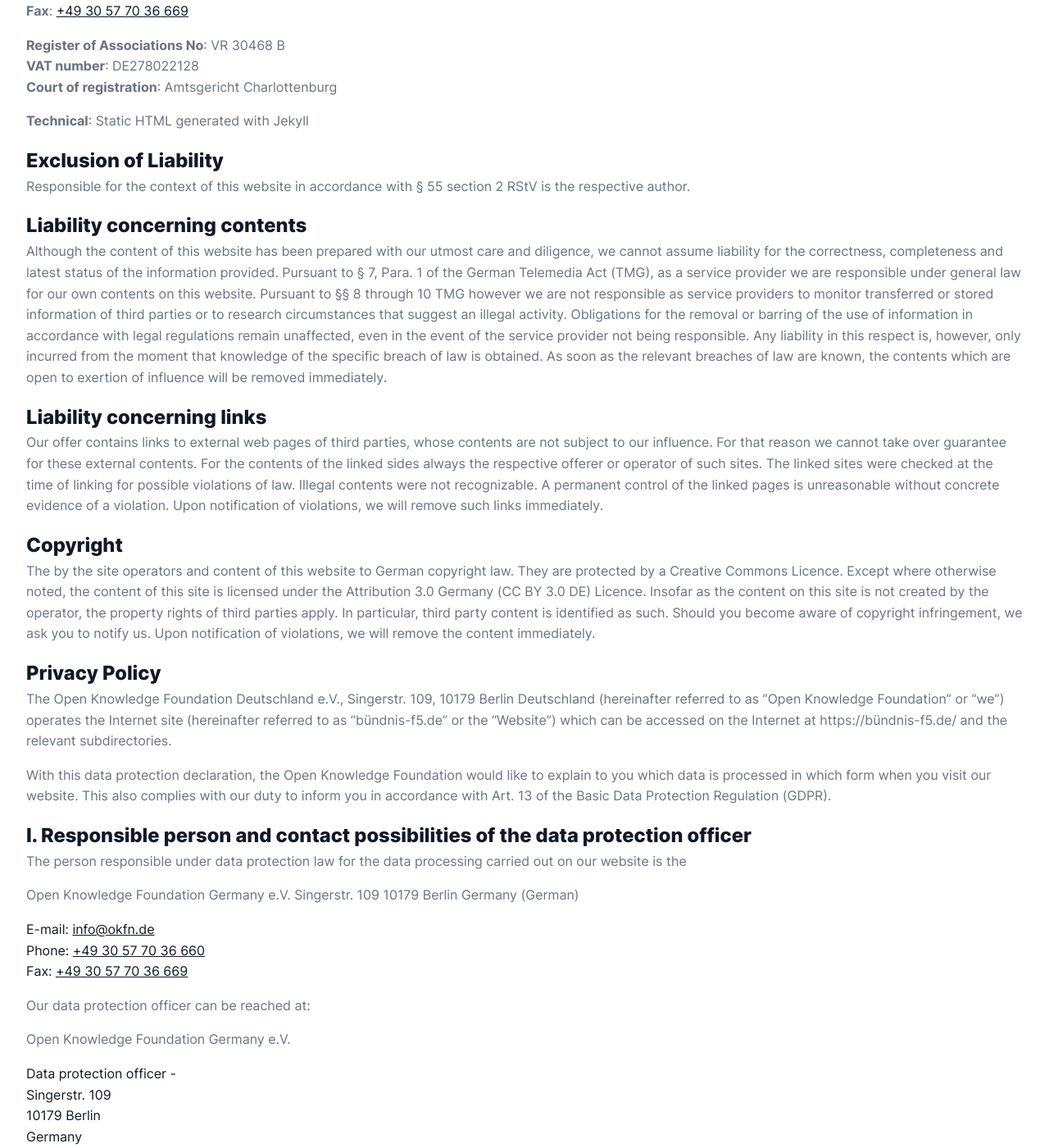
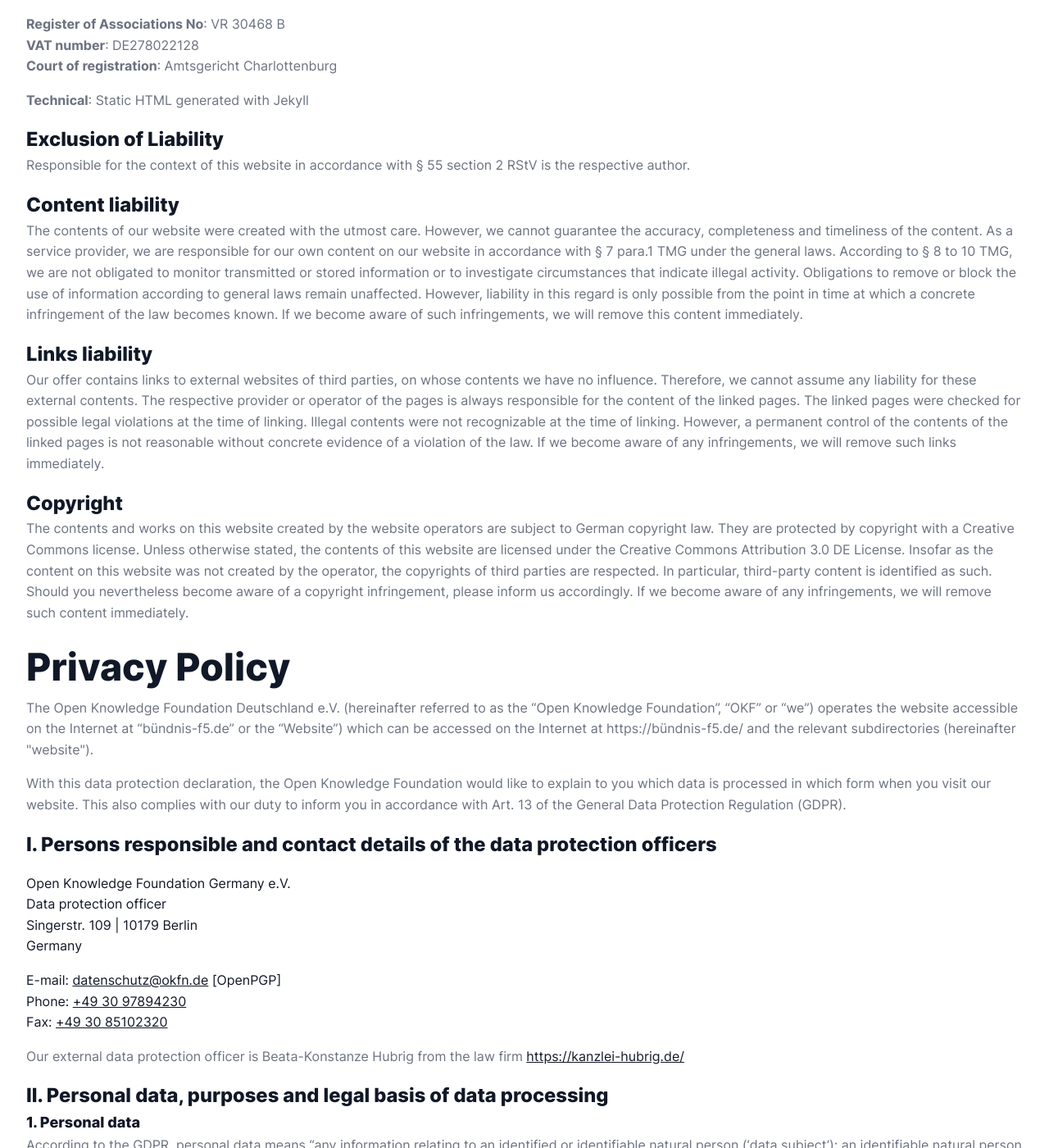
Before and after one commit to okfde/buendnis-f5, a Jekyll site: the page built from impressum.html, in a window 1280 px wide and 1400 px high, scrolled down 486 px. Shown: the whole window at 82% size. Built offline with Jekyll 4.4.1, drawn with Linux system fonts in a browser that asks for light colours; some of the changed text lies outside the part shown.

Commit message:
Update impressum.html

```diff
--- a/impressum.html
+++ b/impressum.html
@@ -7,18 +7,17 @@
     <div class="wrapper">
         <h2>Impressum</h2>
         <p>
-            <strong>Addresse</strong>
+            <strong>Address</strong>
         <address>
             Open Knowledge Foundation Germany e.V.<br />
-            Singerstr. 109<br />
-            10179 Berlin<br />
+            Singerstr. 109 | 10179 Berlin<br />
             Germany<br />
         </address>
         </p>
 
         <p><strong>E-mail</strong>: <a href="mailto:info@okfn.de">info@okfn.de</a> [OpenPGP]<br />
-            <strong>Phone</strong>: <a href="tel:+49 30 57 70 36 660">+49 30 57 70 36 660</a><br />
-            <strong>Fax</strong>: <a href="tel:+49 30 57 70 36 669">+49 30 57 70 36 669</a><br />
+            <strong>Phone</strong>: <a href="tel:+49 30 97894230">+49 30 97894230</a><br />
+            <strong>Fax</strong>: <a href="tel:+49 30 85102320">+49 30 85102320</a><br />
         </p>
 
         <p><strong>Register of Associations No</strong>: VR 30468 B<br />
@@ -33,185 +32,87 @@
         <p>Responsible for the context of this website in accordance with § 55 section 2 RStV is the respective
             author.</p>
 
-        <h4>Liability concerning contents</h4>
+        <h4>Content liability</h4>
 
-        <p>Although the content of this website has been prepared with our utmost care and diligence, we cannot
-            assume
-            liability for the correctness, completeness and latest status of the information provided. Pursuant
-            to § 7,
-            Para. 1 of the German Telemedia Act (TMG), as a service provider we are responsible under general
-            law for
-            our own contents on this website. Pursuant to §§ 8 through 10 TMG however we are not responsible as
-            service
-            providers to monitor transferred or stored information of third parties or to research circumstances
-            that
-            suggest an illegal activity. Obligations for the removal or barring of the use of information in
-            accordance
-            with legal regulations remain unaffected, even in the event of the service provider not being
-            responsible.
-            Any liability in this respect is, however, only incurred from the moment that knowledge of the
-            specific
-            breach of law is obtained. As soon as the relevant breaches of law are known, the contents which are
-            open to
-            exertion of influence will be removed immediately.</p>
+        <p>The contents of our website were created with the utmost care. However, we cannot guarantee the accuracy, completeness and timeliness of the content. As a service provider, we are responsible for our own content on our website in accordance with § 7 para.1 TMG under the general laws. According to § 8 to 10 TMG, we are not obligated to monitor transmitted or stored information or to investigate circumstances that indicate illegal activity. Obligations to remove or block the use of information according to general laws remain unaffected. However, liability in this regard is only possible from the point in time at which a concrete infringement of the law becomes known. If we become aware of such infringements, we will remove this content immediately.</p>
 
-        <h4>Liability concerning links</h4>
+        <h4>Links liability</h4>
 
-        <p>Our offer contains links to external web pages of third parties, whose contents are not subject to
-            our
-            influence. For that reason we cannot take over guarantee for these external contents. For the
-            contents of
-            the linked sides always the respective offerer or operator of such sites. The linked sites were
-            checked at
-            the time of linking for possible violations of law. Illegal contents were not recognizable. A
-            permanent
-            control of the linked pages is unreasonable without concrete evidence of a violation. Upon
-            notification of
-            violations, we will remove such links immediately.</p>
+        <p>Our offer contains links to external websites of third parties, on whose contents we have no influence. Therefore, we cannot assume any liability for these external contents. The respective provider or operator of the pages is always responsible for the content of the linked pages. The linked pages were checked for possible legal violations at the time of linking. Illegal contents were not recognizable at the time of linking. However, a permanent control of the contents of the linked pages is not reasonable without concrete evidence of a violation of the law. If we become aware of any infringements, we will remove such links immediately.</p>
 
         <h4>Copyright</h4>
 
-        <p>The by the site operators and content of this website to German copyright law. They are protected by
-            a
-            Creative Commons Licence. Except where otherwise noted, the content of this site is licensed under
-            the
-            Attribution 3.0 Germany (CC BY 3.0 DE) Licence. Insofar as the content on this site is not created
-            by the
-            operator, the property rights of third parties apply. In particular, third party content is
-            identified as
-            such. Should you become aware of copyright infringement, we ask you to notify us. Upon notification
-            of
-            violations, we will remove the content immediately.</p>
+        <p>The contents and works on this website created by the website operators are subject to German copyright law. They are protected by copyright with a Creative Commons license. Unless otherwise stated, the contents of this website are licensed under the Creative Commons Attribution 3.0 DE License. Insofar as the content on this website was not created by the operator, the copyrights of third parties are respected. In particular, third-party content is identified as such. Should you nevertheless become aware of a copyright infringement, please inform us accordingly. If we become aware of any infringements, we will remove such content immediately.</p>
 
-        <h4>Privacy Policy</h4>
+        <h2>Privacy Policy</h2>
 
-        <p>The Open Knowledge Foundation Deutschland e.V., Singerstr. 109, 10179 Berlin Deutschland
-            (hereinafter
-            referred to as “Open Knowledge Foundation” or “we”) operates the Internet site (hereinafter referred
-            to as
-            “bündnis-f5.de” or the “Website”) which can be accessed on the Internet at https://bündnis-f5.de/ and the
-            relevant
-            subdirectories.</p>
+        <p>The Open Knowledge Foundation Deutschland e.V. (hereinafter referred to as the “Open Knowledge Foundation”, “OKF” or “we”) operates the website accessible on the Internet at “bündnis-f5.de” or the “Website”) which can be accessed on the Internet at https://bündnis-f5.de/ and the
+            relevant subdirectories (hereinafter "website").</p>
 
-        <p>With this data protection declaration, the Open Knowledge Foundation would like to explain to you
-            which data
-            is processed in which form when you visit our website. This also complies with our duty to inform
-            you in
-            accordance with Art. 13 of the Basic Data Protection Regulation (GDPR).</p>
+        <p>With this data protection declaration, the Open Knowledge Foundation would like to explain to you which data is processed in which form when you visit our website. This also complies with our duty to inform you in accordance with Art. 13 of the General Data Protection Regulation (GDPR).</p>
 
-        <h4>I. Responsible person and contact possibilities of the data protection officer</h4>
+        <h4>I. Persons responsible and contact details of the data protection officers</h4>
 
-        <p>The person responsible under data protection law for the data processing carried out on our website
-            is the</p>
-
-        <p>Open Knowledge Foundation Germany e.V. Singerstr. 109 10179 Berlin Germany (German)</p>
-
-        <p>
-        <address>
-            E-mail: <a href="mailto:info@okfn.de">info@okfn.de</a><br />
-            Phone: <a href="tel:+49 30 57 70 36 660">+49 30 57 70 36 660</a><br />
-            Fax: <a href="tel:+49 30 57 70 36 669">+49 30 57 70 36 669</a>
-        </address>
-        </p>
-
-        <p>Our data protection officer can be reached at:</p>
-
-        <p>Open Knowledge Foundation Germany e.V.</p>
-
-        <p>
-        <address>
-            Data protection officer - <br />
-            Singerstr. 109<br />
-            10179 Berlin<br />
+    <p>
+          <address>
+            Open Knowledge Foundation Germany e.V.<br />
+            Data protection officer<br />
+            Singerstr. 109 | 10179 Berlin<br />
             Germany<br />
         </address>
         </p>
-
-        <p><a href="mailto:datenschutz@okfn.de">datenschutz@okfn.de</a> [OpenPGP]</p>
+        <p>
+        <address>
+            E-mail: <a href="mailto:datenschutz@okfn.de">datenschutz@okfn.de</a> [OpenPGP]<br />
+            Phone: <a href="tel:+49 30 97894230">+49 30 97894230</a><br />
+            Fax: <a href="tel:+49 30 85102320">+49 30 85102320</a>
+        </address>
+        </p>
 
         <p>Our external data protection officer is Beata-Konstanze Hubrig from the law firm
             <a href="https://kanzlei-hubrig.de/" target="_blank"
                 rel="noopener noreferrer">https://kanzlei-hubrig.de/</a>
         </p>
 
-        <p>For now, the information below is available only in German.</p>
-
         <h4>II. Personal data, purposes and legal basis of data processing</h4>
 
-        <h5>1. Personal Data</h5>
+        <h5>1. Personal data</h5>
 
-        <p>According to the GDPR, personal data means “any information relating to an identified or
-            identifiable
-            natural person (‘data subject’); an identifiable natural person is one who can be identified,
-            directly or
-            indirectly, in particular by reference to an identifier such as a name, an identification number,
-            location
-            data, an online identifier or to one or more factors specific to the physical, physiological,
-            genetic,
-            mental, economic, cultural or social identity of that natural person.”</p>
+        <p>According to the GDPR, personal data means “any information relating to an identified or identifiable natural person (‘data subject’); an identifiable natural person is one who can be identified, directly or indirectly, in particular by reference to an identifier such as a name, an identification number, location data, an online identifier or to one or more factors specific to the physical, physiological, genetic, mental, economic, cultural or social identity of that natural person.”</p>
 
-        <h5>2. General Use of this Website</h5>
+        <h5>2. General use of this website</h5>
 
-        <p>We do not collect nor record any personal data during your visit to our website.</p>
+        <h6>Logfiles</h6>
 
-        <p>Without prejudice to the principle reasons set out above, the webserver of our hoster does register
-            access
-            visits and your IP address automatically.</p>
-
-        <p>Additionally, our hoster creates logfiles to preserve system security. These logfiles contain the
-            following
-            information:</p>
+        <p>We do not collect and store any personal data in the course of your visit to our website. Notwithstanding the above basic facts, however, the web server of our hoster automatically registers accesses to the websites and in particular your IP address. In addition, our hoster creates so-called log files to maintain system security. This information remains anonymous for us. It is therefore not possible to draw conclusions about a person. The log files contain the following information:</p>
 
         <p>the IP-address<br />
             date of access<br />
-            the URL<br />
-            content which has been accessed<br />
-            the transferred information</p>
+            URL<br />
+            contents accessed<br />
+            transmitted information</p>
 
-        <p>This information remains anonymous for us. Hence, it is not possible for us to draw any conclusions
-            about a
-            specific person on the basis of the data collected.</p>
+        <h6>Contact</h6>
 
-        <p>If you contact us through the mail address provided on this website, you share your email address
-            with us
-            and possibly more information contained in your email. To process your request, we have to process
-            this
-            data.</p>
+        <p>If you contact us at the email address provided on our website, you will at least provide us with your email address, as well as any other information you may disclose in your email. In order for us to process your request, we need to process this data. The legal basis for data processing is Art. 6 para. 1 lit. a) GDPR.</p>
 
-        <h5>3. Purposes and Legal Basis of Data Processing</h5>
+        <p>We use Google as our email provider. In the European Economic Area (EEA) and Switzerland, Google services are provided by Google Ireland Limited, Ireland. Google Ireland Limited is a subsidiary of Google LLC, United States of America (website: https://www.google.com/intl/de/gmail/about/). Further information & data protection can be found here: https://policies.google.com/?hl=de. The transfer of personal data to third countries takes place depending on the respective Google service and under the application of the various EU standard contractual clauses, if these are offered by Google. More information on this and Google’s responsibility can be found at the following link: https://business.safety.google/gdpr/. A copy of the EU standard contractual clauses can be viewed there.</p>
 
-        <p>The processing of your IP address during the establishment of the connection takes place so that we
-            can make
-            our website available to you. It is based on Art. 6 para. 1 lit. f) GDPR. Our legitimate interest
-            lies in
-            the aforementioned purpose.</p>
+        <h5>3. Purposes and legal basis of data processing</h5>
 
-        <p>The processing in the context of an establishment of contact takes place, so that we can work on and
-            answer
-            your inquiry. The legal basis is Art. 6 para. 1 lit. f) GDPR. Our legitimate interest lies in the
-            aforementioned purpose.</p>
+        <p>The processing of your IP address during the connection setup takes place so that we can provide you with our website. It is based on Art. 6 para. 1 lit. f) GDPR. Our legitimate interest is to provide our website.</p>
 
-        <h5>III. Recipient of the Data</h5>
+        <p>Processing in the context of contacting us takes place so that we can process and respond to your inquiry. The legal basis is Art. 6 para. 1 lit. a) GDPR. By contacting us by email, you consent to the data processing.</p>
 
-        <p>Within our organisation, the departments that are responsible for dealing with your concerns have
-            access to
-            your data. In addition, we use external service providers where we are unable to provide services
-            ourselves
-            or are unable to do so sensibly. These external service providers are primarily providers of IT
-            services and
-            telecommunications services.</p>
+        <h5>III. Recipients of the data</h5>
 
-        <p>A transfer to third countries does not take place in principle and only if it is necessary for the
-            execution
-            of your orders, is legally prescribed or you have given us your consent to this.</p>
+        <p>Within our organization, the departments that are responsible for processing the requests have access to your data. In addition, we use external service providers if we cannot or cannot reasonably perform services ourselves. These external service providers are primarily providers of IT services and telecommunications services. We have concluded data processing agreements with all service providers.</p>
 
-        <h5>IV. Duration of Storage</h5>
+        <h5>IV. Storage duration</h5>
 
-        <p>We will store your e-mails and contacts for as long as is necessary to process your request and then
-            store
-            them for a period of 3 years if you contact us again with respect to your original question.</p>
+        <p>We store your emails and contacts for as long as it is necessary to process your inquiry and then store them for a period of 3 years in case you contact us again with reference to your original question. We archive business and commercial letters for ten years due to the German Tax Code.</p>
 
-        <h5>V. Rights of Affected Persons</h5>
+        <h5>V. Rights of data subjects</h5>
 
         <p>The GDPR guarantees you certain rights which you can assert against us - as far as the legal
             prerequisites
@@ -230,10 +131,7 @@
             providing a
             supplementary statement.</p>
 
-        <p>Art. 17 GDPR – Right to erasure (‘right to be forgotten’): You have the right to obtain from us the
-            erasure
-            of personal data concerning yourself without undue delay. Please take not of the exemption described
-            in II.
+        <p>Art. 17 GDPR – Right to erasure (‘right to be forgotten’): You have the right to demand that we delete personal data concerning you without delay. Please note here the exception described under IV.
             4.</p>
 
         <p>Art. 18 GDPR – Right to restriction of processing: You have the right to obtain from us the
@@ -280,19 +178,11 @@
             applicable
             law.</p>
 
-        <h5>VI. Obligation to provide data</h5>
+        <h5>VI. Existence of automated decision making (including profiling)</h5>
 
-        <p>You have no contractual or legal obligation to provide us with personal data. However, we are not
-            able to
-            offer you our services without the data you provide.</p>
+        <p>We do not use automated decision making.</p>
 
-        <h5>VII. Existence of automated decision making (including profiling)</h5>
-
-        <p>We do not use any automated decision making process that may have legal effects on you or adversely
-            affect
-            you.</p>
-
-        <h5>VIII. Internet Specific Data Processing</h5>
+        <h5>VII. Internet specific data processing</h5>
 
         <p>During the use of our Internet pages, we automatically record and evaluate technical access data.
             For this
@@ -308,9 +198,9 @@
 
             The IP address shortened by the last two octets,<br />
             Information about the Internet browser and operating system used,<br />
-            the domain name of the website from which a visit to our Internet pages is made,<br />
-            the average length of stay in our offer, and<br />
-            the pages called in our web site.</p>
+            the domain name of the website from which a visit to our website is made,<br />
+            the average time spent on our website, and<br />
+            the pages called in our website.</p>
 
         <p>In addition, by removing the check mark on this site, we can prevent Matomo from counting your visit
             at all.
@@ -331,12 +221,11 @@
             consists in the fact that we evaluate the use of our Website for their improvement and optimization.
             The
             data collected in this way is stored for a period of 24 months.
-            IX. If you have any comments or questions</p>
 
-        <p>We take all possible precautions to protect and secure your data. Your questions and comments on
-            data
-            protection are welcome, simply send an e-mail to <a href="mailto:info@okfn.de">info@okfn.de</a>.</p>
+        <h5>VIII. If you have any comments or questions</h5>
 
-        <p>Berlin, Mai 2020</p>
+        <p>Protection and security of your data are very important to us. Your questions and comments about privacy are welcome, feel free to email us at <a href="mailto:datenschutz@okfn.de">datenschutz@okfn.de</a>.</p>
+
+        <p>Berlin, May 2023</p>
     </div>
 </section>
```
